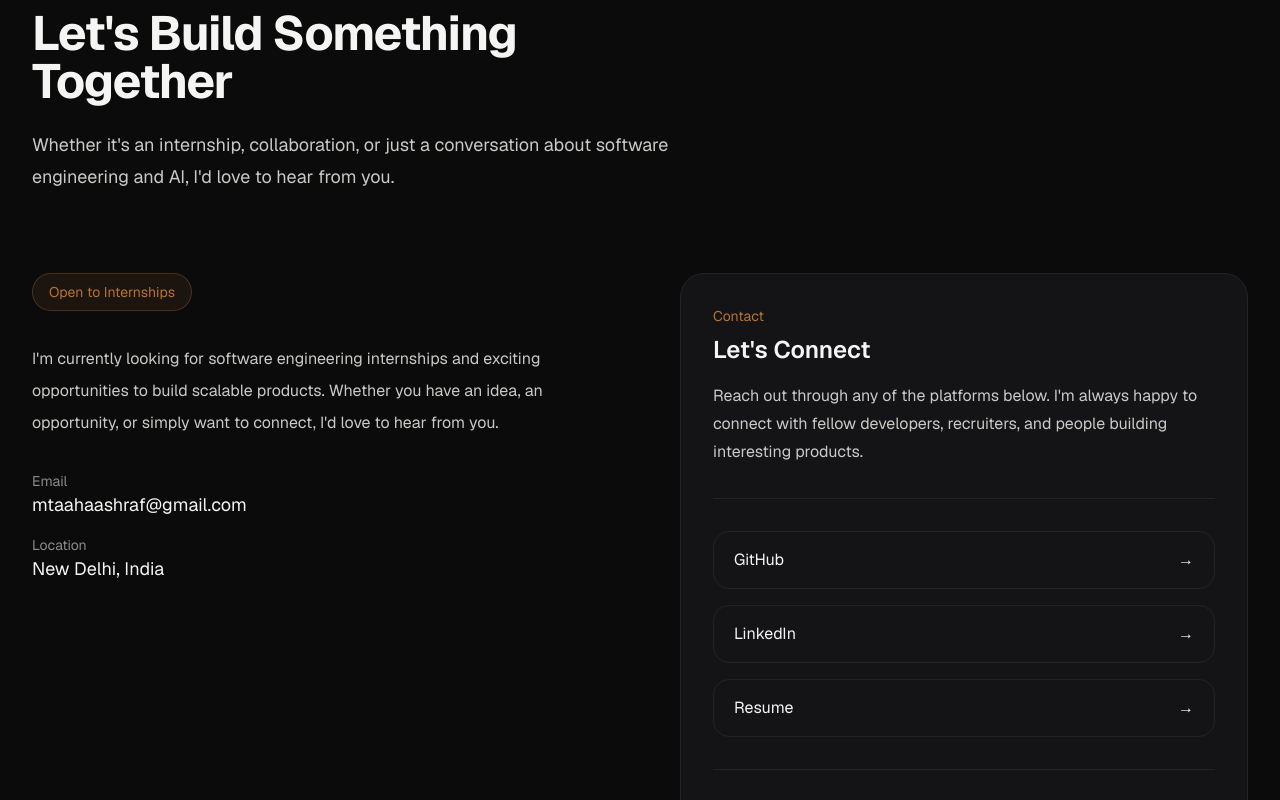
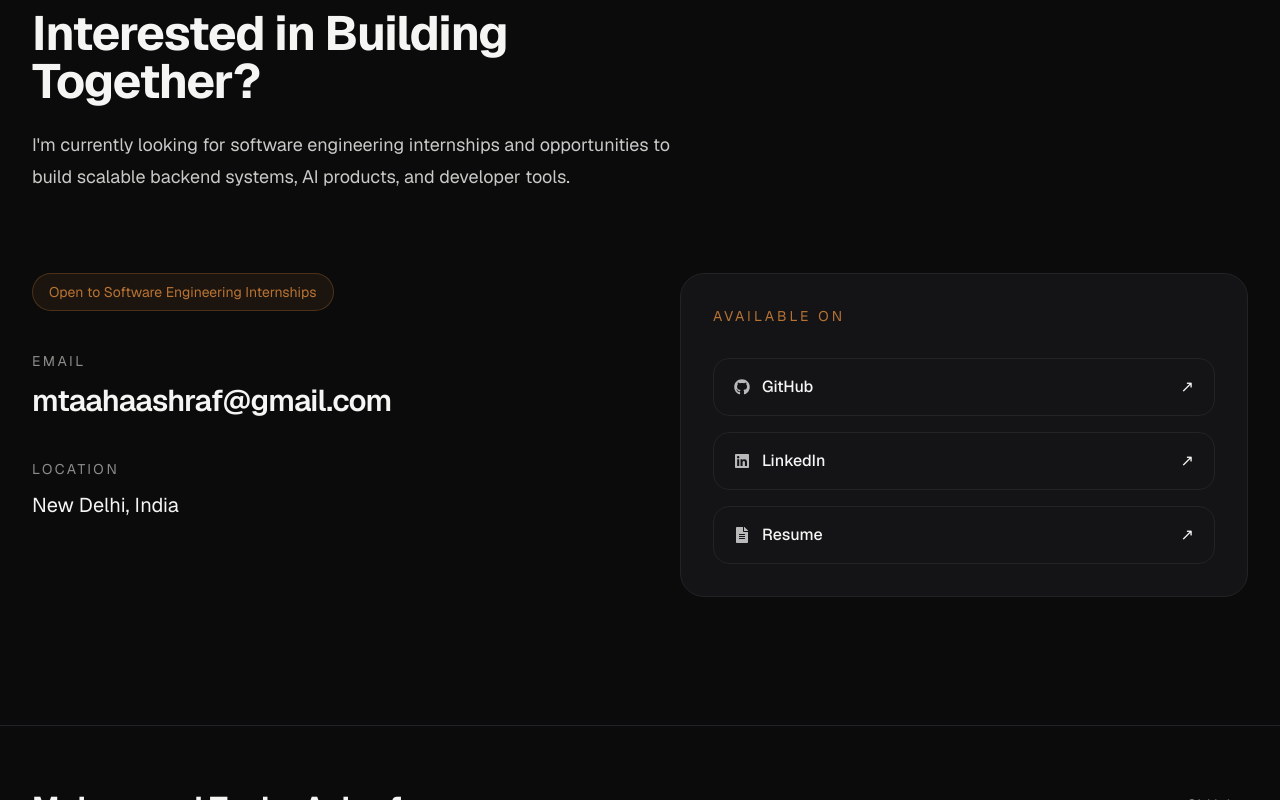
Before and after one commit to m-taaha/taaha-portfolio, a Next.js app: page / in a window 1280 px wide. Shown: the part 5980-6780 px from the top of the page. Built offline with nearby package versions, Linux system fonts and the light colour scheme.

Commit message:
feat(contact): redesign contact section with minimal CTA and social links

```diff
--- a/app/components/sections/Contact/Contact.tsx
+++ b/app/components/sections/Contact/Contact.tsx
@@ -1,5 +1,6 @@
 import { Container } from "@/app/components/ui/Container";
 import { SectionHeading } from "../../ui/SecionHeading";
+import { contact } from "@/app/config/contact";
 
 import { ContactContent } from "./ContactContent";
 import { ContactCard } from "./ContactCard";
@@ -10,8 +11,8 @@ export function Contact() {
       <Container>
         <SectionHeading
           eyebrow="Get In Touch"
-          title="Let's Build Something Together"
-          description="Whether it's an internship, collaboration, or just a conversation about software engineering and AI, I'd love to hear from you."
+          title={contact.title}
+          description={contact.description}
         />
 
         <div className="mt-20 grid gap-20 lg:grid-cols-2 lg:items-start">
--- a/app/components/sections/Contact/ContactCard.tsx
+++ b/app/components/sections/Contact/ContactCard.tsx
@@ -13,27 +13,19 @@ export function ContactCard() {
     >
       <div className="space-y-8">
         <div>
-          <p className="text-sm text-brand-primary">Contact</p>
-
-          <h3 className="mt-2 text-2xl font-semibold">Let's Connect</h3>
-
-          <p className="mt-4 leading-7 text-text-secondary">
-            Reach out through any of the platforms below. I'm always happy to
-            connect with fellow developers, recruiters, and people building
-            interesting products.
+          <p
+            className="
+              text-sm
+              uppercase
+              tracking-[0.22em]
+              text-brand-primary
+            "
+          >
+            Available On
           </p>
         </div>
 
-        <div className="border-t border-border-subtle" />
-
         <ContactLinks />
-
-        <div className="border-t border-border-subtle" />
-
-        <p className="text-sm leading-7 text-text-secondary">
-          Thanks for visiting my portfolio. I look forward to building something
-          amazing together.
-        </p>
       </div>
     </article>
   );
--- a/app/components/sections/Contact/ContactContent.tsx
+++ b/app/components/sections/Contact/ContactContent.tsx
@@ -2,7 +2,7 @@ import { contact } from "@/app/config/contact";
 
 export function ContactContent() {
   return (
-    <div className="space-y-8">
+    <div className="space-y-10">
       <div
         className="
           inline-flex
@@ -19,21 +19,48 @@ export function ContactContent() {
         {contact.availability}
       </div>
 
-      <p className="max-w-xl leading-8 text-text-secondary">
-        {contact.description}
-      </p>
+      <div className="space-y-10">
+        <div>
+          <p
+            className="
+              text-sm
+              uppercase
+              tracking-[0.18em]
+              text-text-muted
+            "
+          >
+            Email
+          </p>
 
-      <div className="space-y-4">
-        <div>
-          <p className="text-sm text-text-muted">Email</p>
-
-          <p className="text-lg">{contact.email}</p>
+          <a
+            href={`mailto:${contact.email}`}
+            className="
+              mt-3
+              inline-block
+              text-3xl
+              font-semibold
+              tracking-tight
+              transition-colors
+              hover:text-brand-primary
+            "
+          >
+            {contact.email}
+          </a>
         </div>
 
         <div>
-          <p className="text-sm text-text-muted">Location</p>
+          <p
+            className="
+              text-sm
+              uppercase
+              tracking-[0.18em]
+              text-text-muted
+            "
+          >
+            Location
+          </p>
 
-          <p className="text-lg">{contact.location}</p>
+          <p className="mt-3 text-xl">{contact.location}</p>
         </div>
       </div>
     </div>
--- a/app/components/sections/Contact/ContactLinks.tsx
+++ b/app/components/sections/Contact/ContactLinks.tsx
@@ -1,6 +1,14 @@
 import Link from "next/link";
 
+import { FaGithub, FaLinkedin, FaFileAlt } from "react-icons/fa";
+
 import { contact } from "@/app/config/contact";
+
+const icons = {
+  GitHub: <FaGithub />,
+  LinkedIn: <FaLinkedin />,
+  Resume: <FaFileAlt />,
+};
 
 export function ContactLinks() {
   return (
@@ -12,6 +20,7 @@ export function ContactLinks() {
           target="_blank"
           rel="noopener noreferrer"
           className="
+            group
             flex
             items-center
             justify-between
@@ -26,9 +35,23 @@ export function ContactLinks() {
             hover:bg-surface-secondary
           "
         >
-          <span>{link.label}</span>
+          <div className="flex items-center gap-3">
+            <span className="text-white/70">
+              {icons[link.label as keyof typeof icons]}
+            </span>
 
-          <span>→</span>
+            <span className="font-medium">{link.label}</span>
+          </div>
+
+          <span
+            className="
+              transition-transform
+              duration-300
+              group-hover:translate-x-1
+            "
+          >
+            ↗
+          </span>
         </Link>
       ))}
     </div>
--- a/app/config/contact.tsx
+++ b/app/config/contact.ts
@@ -10,20 +10,23 @@ export interface ContactConfig {
   readonly availability: string;
   readonly email: string;
   readonly location: string;
+  readonly responseTime: string;
   readonly links: readonly ContactLink[];
 }
 
 export const contact: ContactConfig = {
-  title: "Let's Build Something Great",
+  title: "Interested in Building Together?",
 
   description:
-    "I'm currently looking for software engineering internships and exciting opportunities to build scalable products. Whether you have an idea, an opportunity, or simply want to connect, I'd love to hear from you.",
+    "I'm currently looking for software engineering internships and opportunities to build scalable backend systems, AI products, and developer tools.",
 
-  availability: "Open to Internships",
+  availability: "Open to Software Engineering Internships",
 
   email: "mtaahaashraf@gmail.com",
 
   location: "New Delhi, India",
+
+  responseTime: "Usually within 24 hours",
 
   links: [
     {
--- a/app/config/navigation.ts
+++ b/app/config/navigation.ts
@@ -6,11 +6,11 @@ export interface NavigationItem {
 export const navigation: readonly NavigationItem[] = [
   {
     label: "Systems",
-    href: "#projects",
+    href: "#systems",
   },
   {
     label: "Journey",
-    href: "#about",
+    href: "#journey",
   },
   {
     label: "Capabilities",
```
Also changed, not shown: app/components/sections/Contact/ContactActions.tsx (deleted), app/components/sections/Contact/ContactCTA.tsx (deleted).
